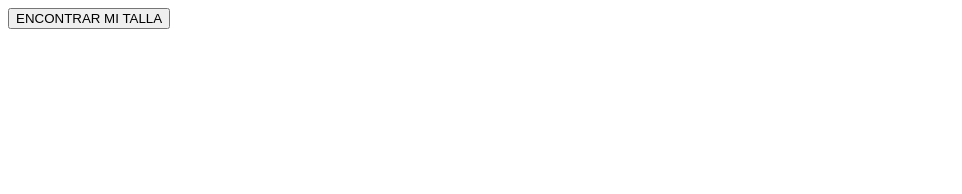
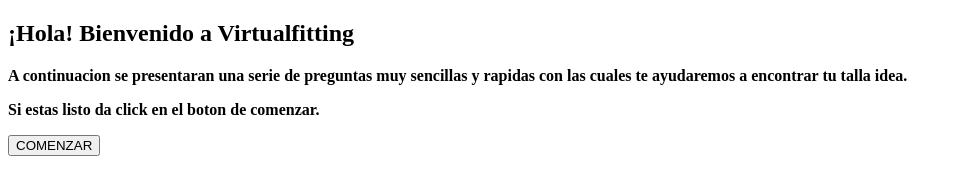
Before and after one commit to light2408/virtualfitting.github.io, a plain HTML site: page index.html in a window 1280 px wide. Shown: the whole page, without its empty margins (0-962 px from the left). Drawn offline with Linux system fonts and the light colour scheme.

Commit message:
Update index.html

```diff
--- a/index.html
+++ b/index.html
@@ -7,8 +7,11 @@
 </head>
 
 <body>
+ <h2><strong>¡Hola! Bienvenido a Virtualfitting</h2>
+ <p><strong>A continuacion se presentaran una serie de preguntas muy sencillas y rapidas con las cuales te ayudaremos a encontrar tu talla idea.</p>
+ <p><strong>Si estas listo da click en el boton de comenzar.</>
 <form id="form1" name="form1" method="post" action="">
- <a onclick="javascript:window.open('VIRTUALFITTING.php','WIPaypal','toolbar=no, location=center, directories=no, status=no, menubar=no, scrollbars=yes, resizable=yes, width=700, height=600');" href="VIRTUALFITTING.php"><input type="submit" name="selecttalla" id="selecttalla" value="ENCONTRAR MI TALLA" />
+ <a onclick="javascript:window.open('VIRTUALFITTING.php','WIPaypal','toolbar=no, location=center, directories=no, status=no, menubar=no, scrollbars=yes, resizable=yes, width=700, height=600');" href="VIRTUALFITTING.php"><input type="submit" name="selecttalla" id="selecttalla" value="COMENZAR" />
 
 </form>
 </body>
```
